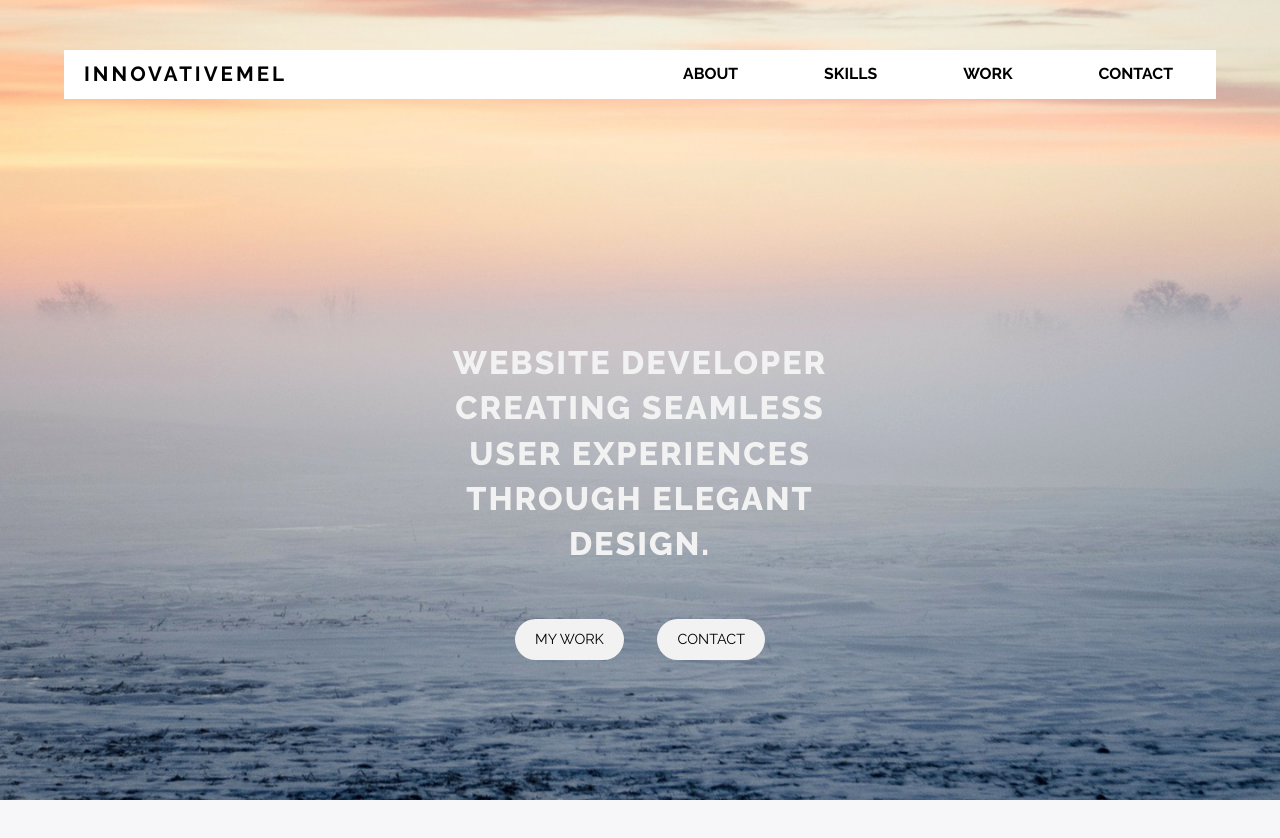
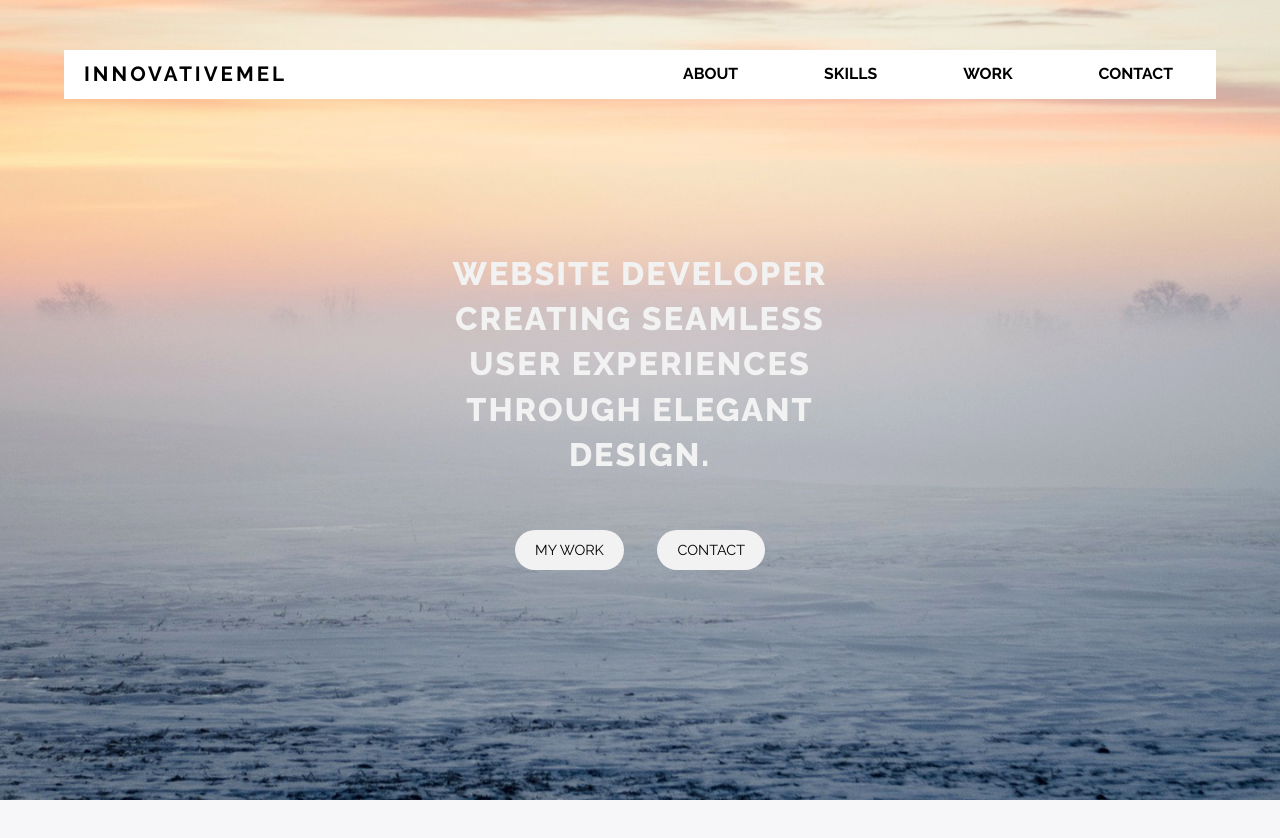
Before and after one commit to MelanieJA/portfolio, a website: page index.html in a window 1280 px wide. Shown: the top 838 px of the page. Drawn offline with nearby package versions, Linux system fonts and the light colour scheme.

Commit message:
Changed percentage for headline padding

```diff
--- a/css/main.css
+++ b/css/main.css
@@ -637,7 +637,7 @@ footer {
   }
 
   h1{
-    padding-top: 20%;
+    padding-top: 90px;
   }
 
   ul li a {
```
